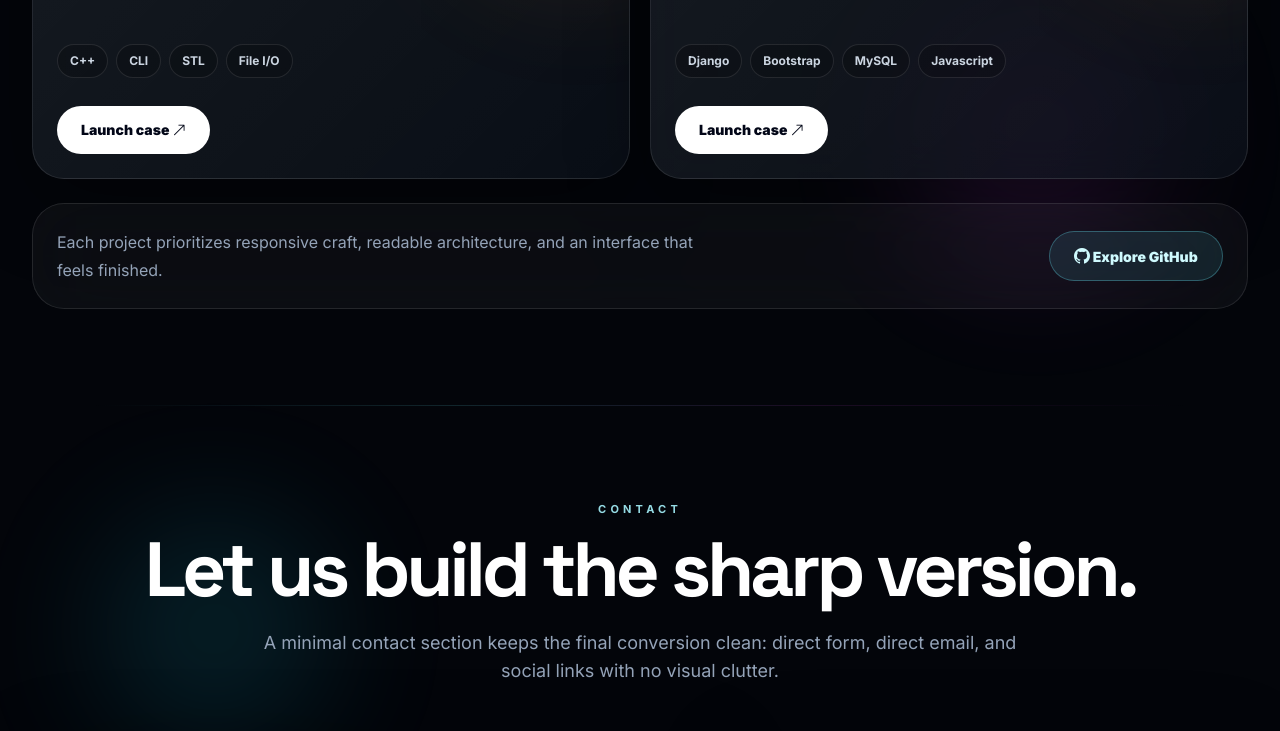
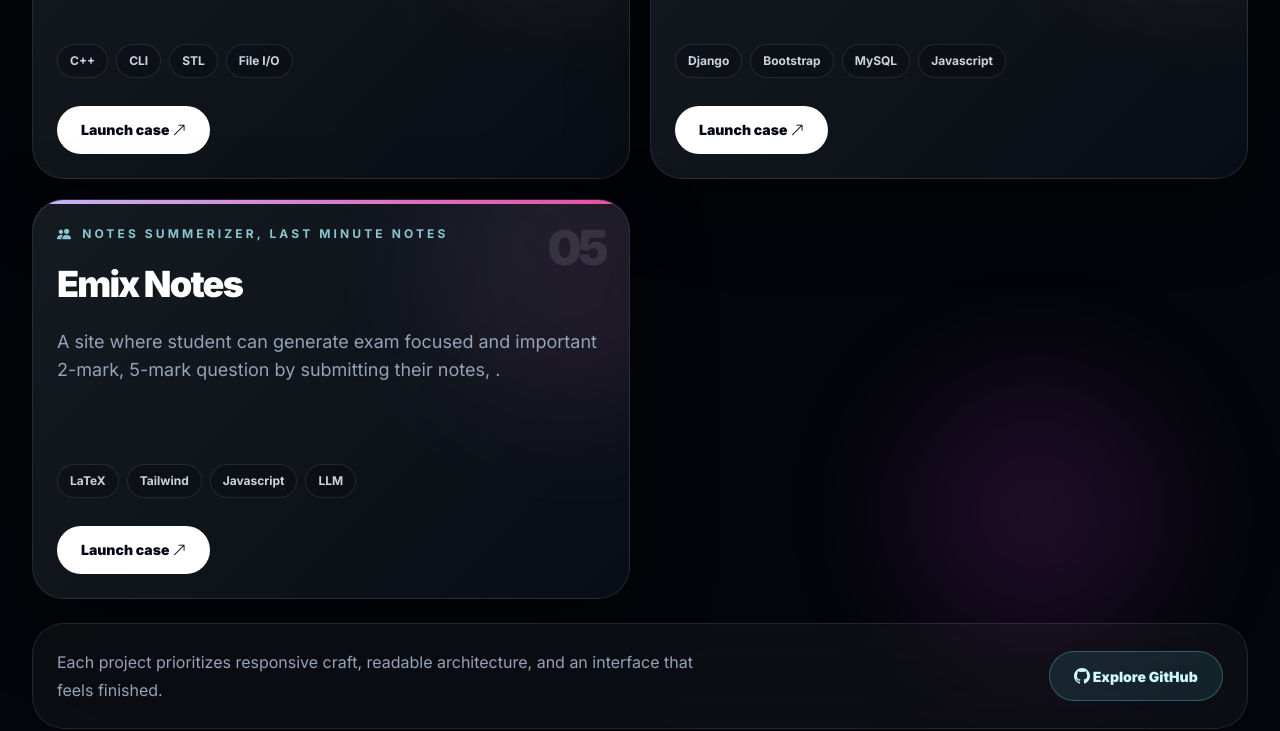
Before and after one commit to muthugopi/portfolio, a React (Vite) app: page / in a window 1280 px wide. Shown: the part 6680-7411 px from the top of the page. Built offline with nearby package versions, Linux system fonts and the light colour scheme.

Commit message:
added: project

```diff
--- a/src/components/Projects.jsx
+++ b/src/components/Projects.jsx
@@ -44,6 +44,17 @@ const projects = [
     gradient: 'from-amber-300 to-orange-500',
     icon: 'bi-incognito',
     stat: '04',
+  },
+  {
+    title: 'Emix Notes',
+    label: 'Notes Summerizer, Last minute notes',
+    description: 'A site where student can generate exam focused and important 2-mark, 5-mark question by submitting their notes, .',
+    tags: ['LaTeX', 'Tailwind', 'Javascript', 'LLM'],
+    href: 'https://emix-notes.netlify.app',
+    gradient: 'from-violet-300 to-pink-500',
+    icon: 'bi-people-fill',
+    className: '',
+    stat: '05',
   },
 ];
 
```
